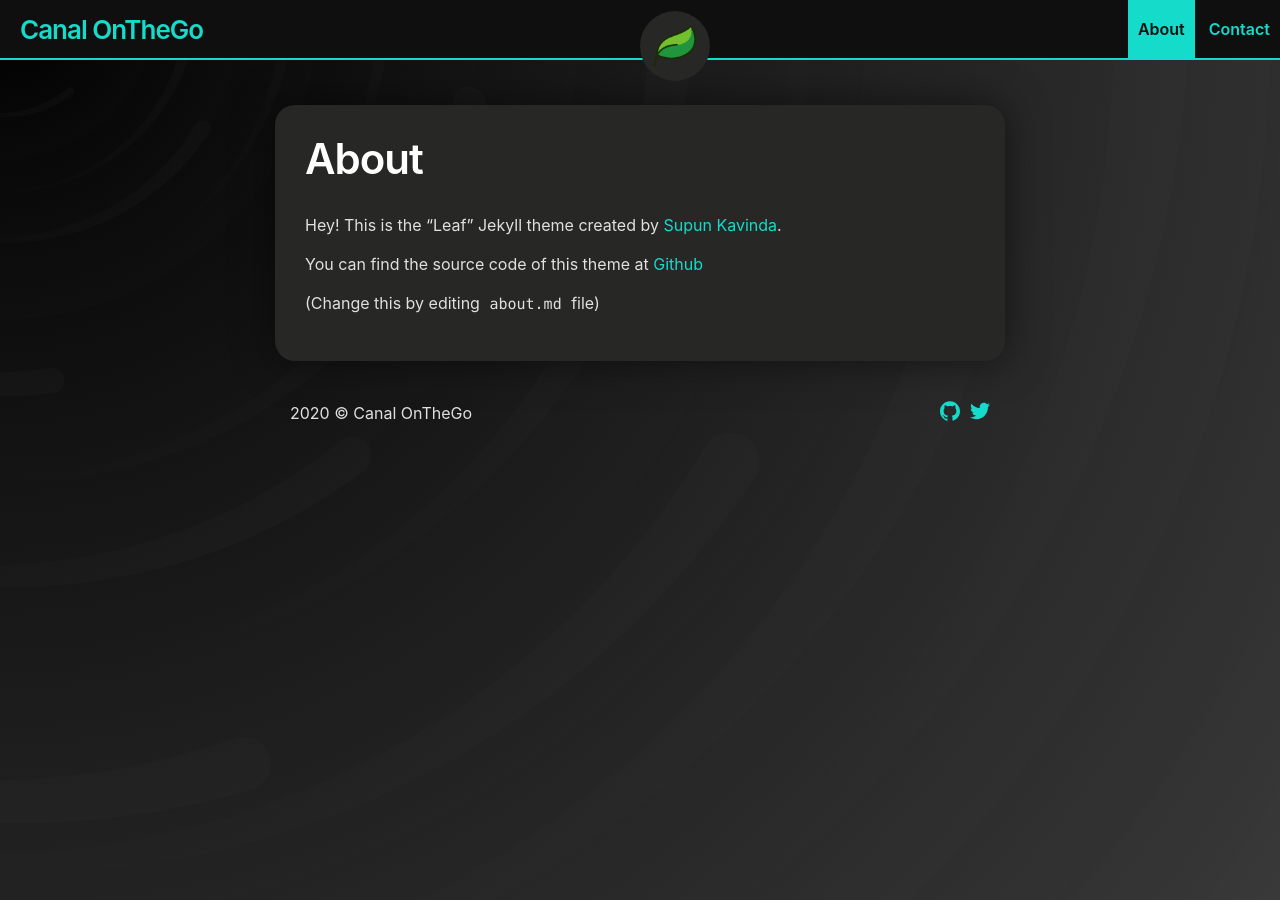
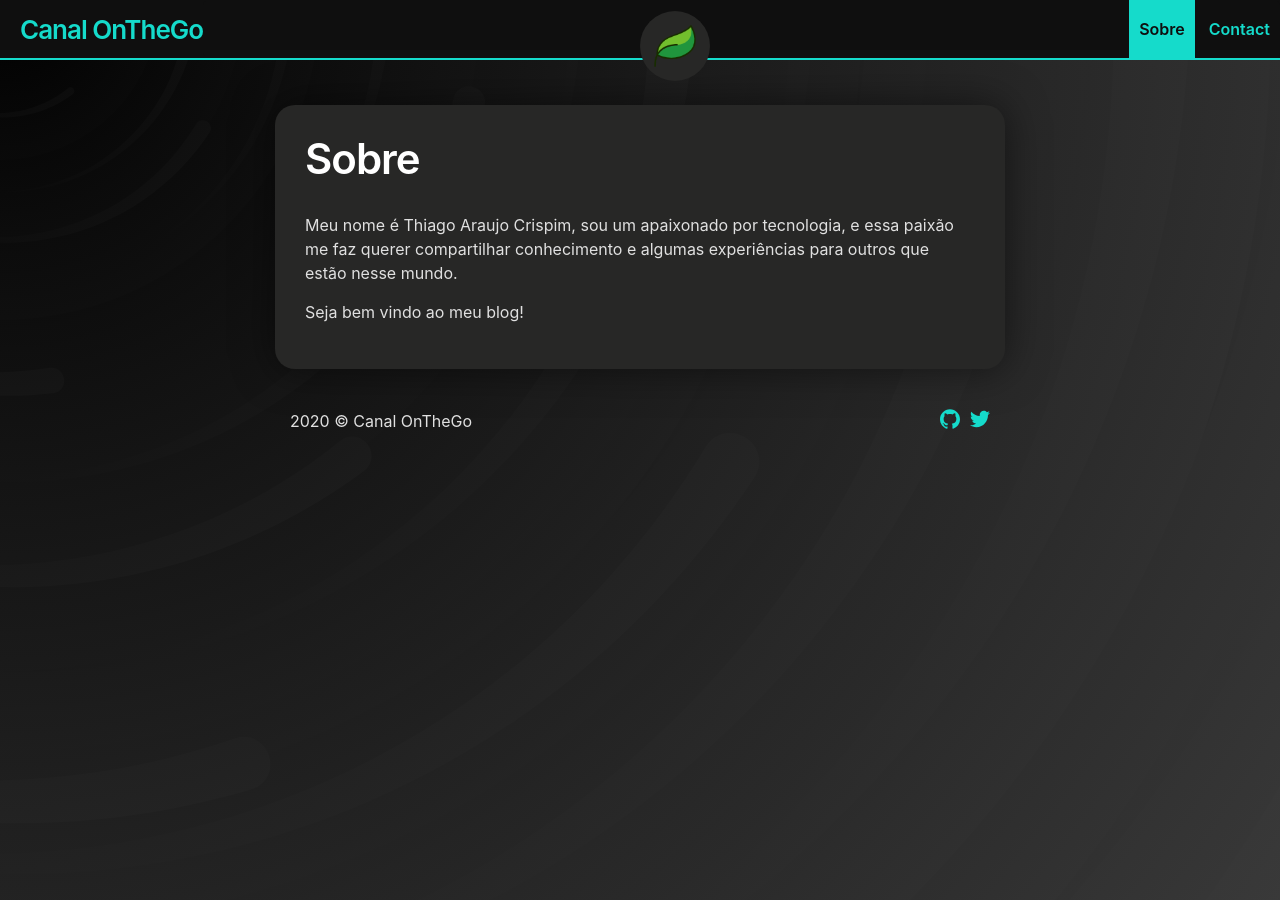
Before and after one commit to Teethew/teethew.github.io, a Jekyll site: the page built from about.md, in a window 1280 px wide. Built offline with Jekyll 4.4.1, drawn with Linux system fonts in a browser that asks for light colours.

Commit message:
Update about.md

```diff
--- a/about.md
+++ b/about.md
@@ -1,10 +1,8 @@
 ---
-title: About
+title: Sobre
 layout: page
 ---
 
-Hey! This is the "Leaf" Jekyll theme created by <a rel="me" target="_blank" href="https://twitter.com/_SupunKavinda">Supun Kavinda</a>.
+Meu nome é Thiago Araujo Crispim, sou um apaixonado por tecnologia, e essa paixão me faz querer compartilhar conhecimento e algumas experiências para outros que estão nesse mundo.
 
-You can find the source code of this theme at <a href="https://github.com/SupunKavinda/jekyll-theme-leaf">Github</a>
-
-(Change this by editing `about.md` file)
+Seja bem vindo ao meu blog!
```
